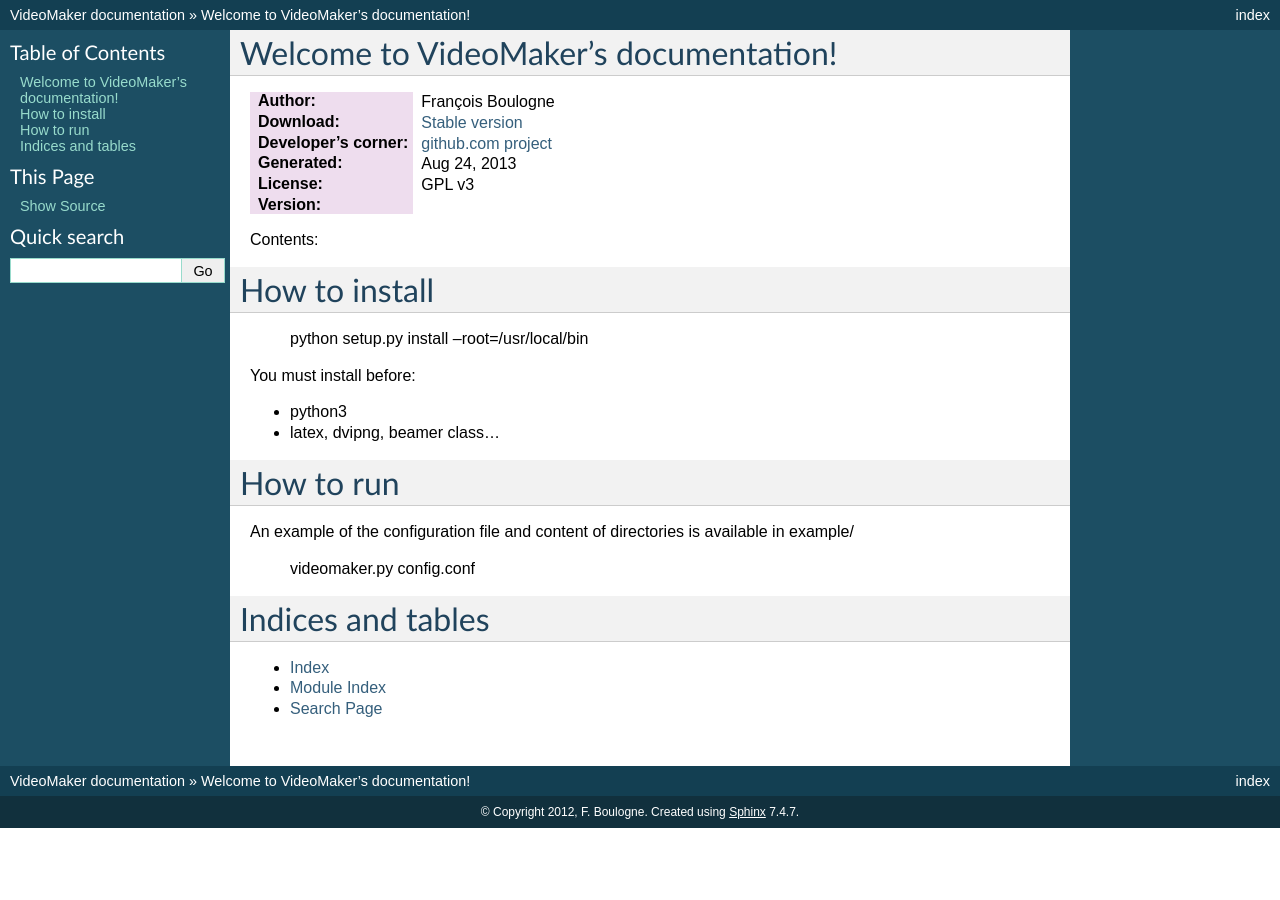
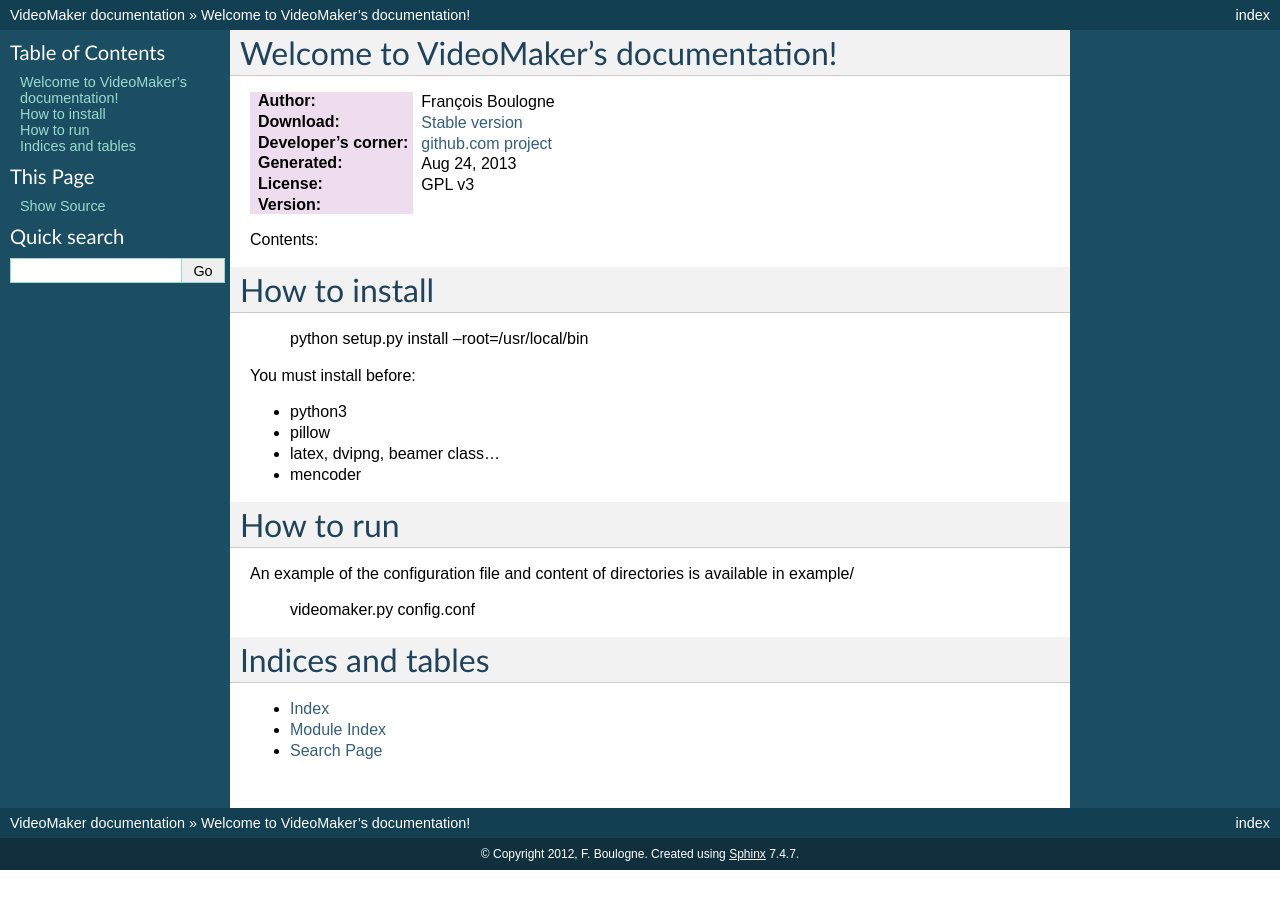
Before and after one commit to sciunto/VideoMaker, a Sphinx documentation site: the page built from doc/source/index.rst, in a window 1280 px wide. Built offline with Sphinx 7.4.7, drawn with Linux system fonts in a browser that asks for light colours.

Commit message:
add deps

```diff
--- a/doc/source/index.rst
+++ b/doc/source/index.rst
@@ -29,7 +29,9 @@
 You must install before:
 
 * python3
+* pillow
 * latex, dvipng, beamer class...
+* mencoder
 
 How to run
 ==========
```
